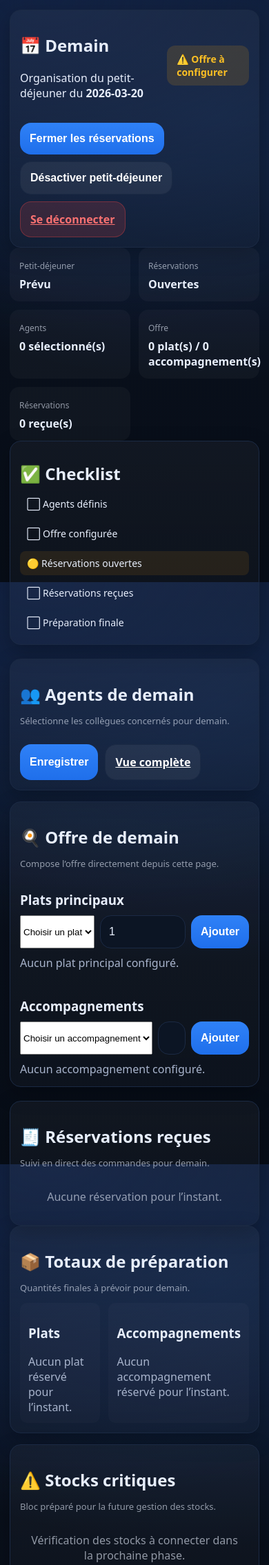
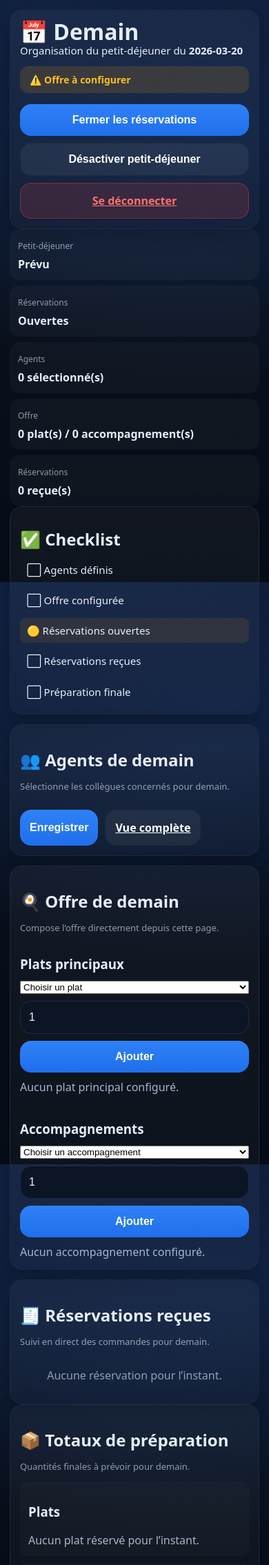
Before and after one commit to Coldvibe/breakfast-booking, a FastAPI app: page /admin/tomorrow in a window 390 px wide. Shown: the top 2269 px of the page at 69% size. Run offline with FastAPI, Linux system fonts and the light colour scheme; the visitor is signed in with stand-in values (Sample User, id 1); data comes from the database, SQL or seed files in the repository; data that the repository does not hold is empty; some libraries are stand-ins or nearby versions.

Commit message:
Style mobile

```diff
--- a/app/static/css/app.css
+++ b/app/static/css/app.css
@@ -1616,3 +1616,146 @@ body.admin-login-page {
   font-size: 18px;
   color: #9fb4ff;
 }
+/* ==========================
+   ADMIN TOMORROW - MOBILE
+========================== */
+
+@media (max-width: 640px) {
+  .container.admin-tomorrow-page {
+    padding: 14px;
+  }
+
+  .admin-tomorrow-page {
+    gap: 14px;
+  }
+
+  .card {
+    padding: 14px;
+    border-radius: 18px;
+  }
+
+  .ops-header__main {
+    flex-direction: column;
+    align-items: flex-start;
+    gap: 12px;
+  }
+
+  .ops-header__main h1 {
+    font-size: 32px;
+    line-height: 1.05;
+    margin: 0;
+  }
+
+  .ops-header__main p {
+    margin: 0;
+    font-size: 15px;
+    line-height: 1.4;
+  }
+
+  .ops-status {
+    width: 100%;
+    box-sizing: border-box;
+  }
+
+  .ops-header__actions {
+    width: 100%;
+    flex-direction: column;
+    align-items: stretch;
+    gap: 10px;
+  }
+
+  .ops-header__actions form,
+  .ops-header__actions a {
+    width: 100%;
+  }
+
+  .ops-header__actions .btn,
+  .ops-header__actions .btn.ghost,
+  .ops-header__actions .btn.secondary,
+  .ops-header__actions .btn.danger {
+    width: 100%;
+    justify-content: center;
+  }
+
+  .ops-health {
+    grid-template-columns: 1fr;
+    gap: 8px;
+  }
+
+  .mini-card {
+    padding: 12px;
+  }
+
+  .checklist-item {
+    font-size: 15px;
+    line-height: 1.35;
+  }
+
+  .two-col-layout {
+    grid-template-columns: 1fr !important;
+    gap: 14px;
+  }
+
+  .prep-grid {
+    grid-template-columns: 1fr;
+    gap: 10px;
+  }
+
+  .reservation-item__top {
+    flex-direction: column;
+    align-items: flex-start;
+    gap: 6px;
+  }
+}
+@media (max-width: 640px) {
+  .offer-columns {
+    gap: 18px;
+  }
+
+  .offer-column h3 {
+    margin-bottom: 12px;
+  }
+
+  .stack-form {
+    flex-direction: column;
+    align-items: stretch;
+    gap: 10px;
+  }
+
+  .stack-form select,
+  .stack-form input,
+  .stack-form button {
+    width: 100%;
+    min-width: 0;
+  }
+
+  .offer-item {
+    flex-direction: column;
+    align-items: flex-start;
+    gap: 10px;
+  }
+
+  .offer-item__actions {
+    width: 100%;
+    flex-wrap: wrap;
+    gap: 8px;
+  }
+
+  .offer-item__actions form,
+  .offer-item__actions .btn {
+    width: 100%;
+  }
+
+  .inline-edit-form {
+    width: 100%;
+  }
+
+  .inline-max-label {
+    width: 100%;
+    justify-content: space-between;
+  }
+
+  .input-small {
+    width: 88px;
+  }
+}
```
